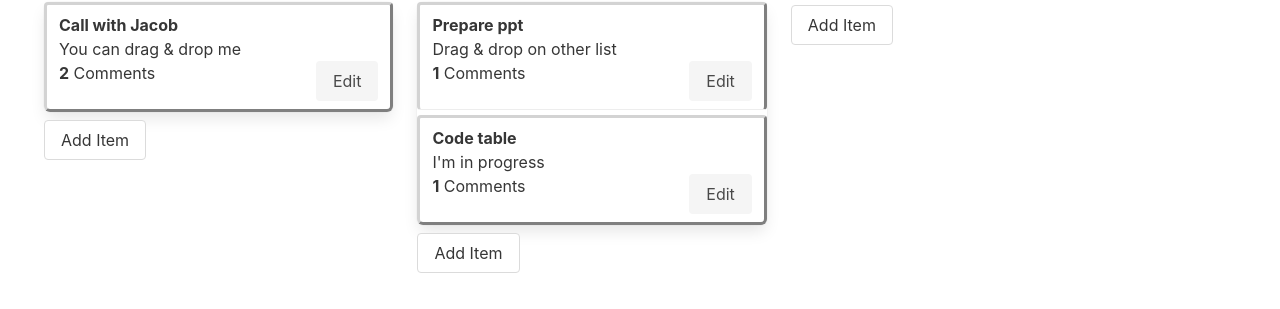
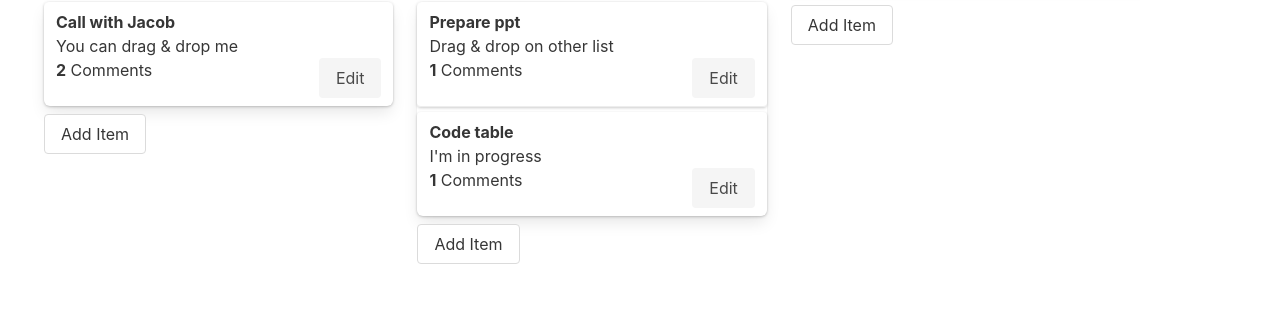
Before and after one commit to prisharma1910/trello-assign, a React app: page / in a window 1280 px wide. Shown: the part 89-398 px from the top of the page. Built offline with nearby package versions, Linux system fonts and the light colour scheme.

Commit message:
update item view

```diff
--- a/src/Dashboard/Dashboard.css
+++ b/src/Dashboard/Dashboard.css
@@ -25,13 +25,15 @@
     background-color: navy;
     color: white;
     font-weight: 400;
+    -webkit-box-shadow: 0px 1px 3px 0 rgba(0,0,0,0.2);
+    box-shadow: 0px 1px 3px 0 rgba(0,0,0,0.2);
   }
 
   .panel-block{
     margin-top: 5px;
     border-radius: 4px;
-    border-style: outset;
-    border-color: lightgrey;
+    -webkit-box-shadow: 0px 1px 3px 0 rgba(0,0,0,0.2);
+    box-shadow: 0px 1px 3px 0 rgba(0,0,0,0.2);
   }
 
   .panel:not(:last-child) {
```
